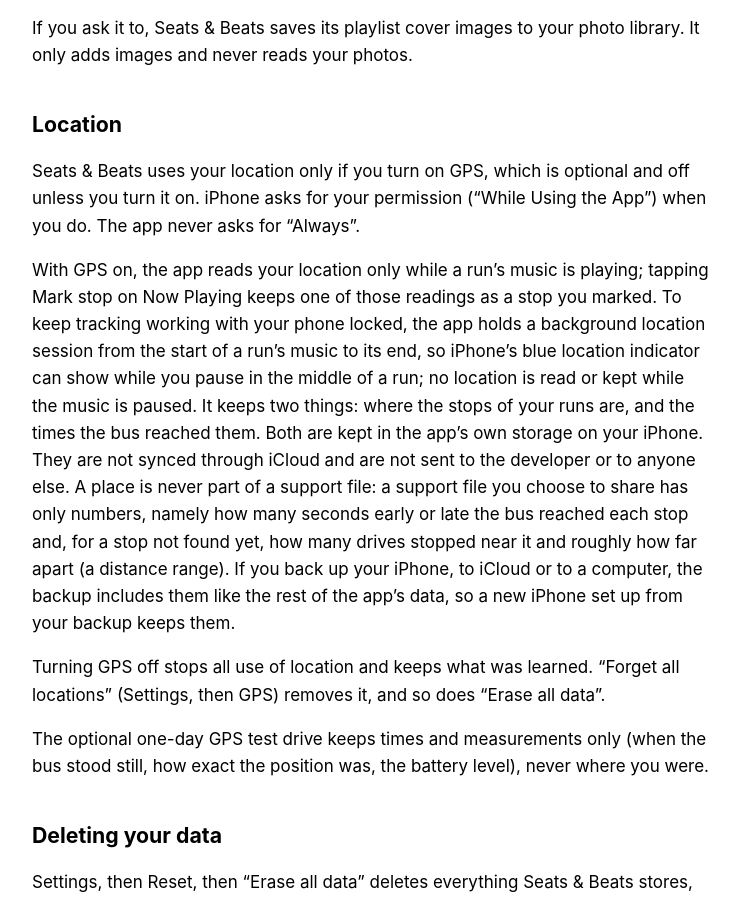
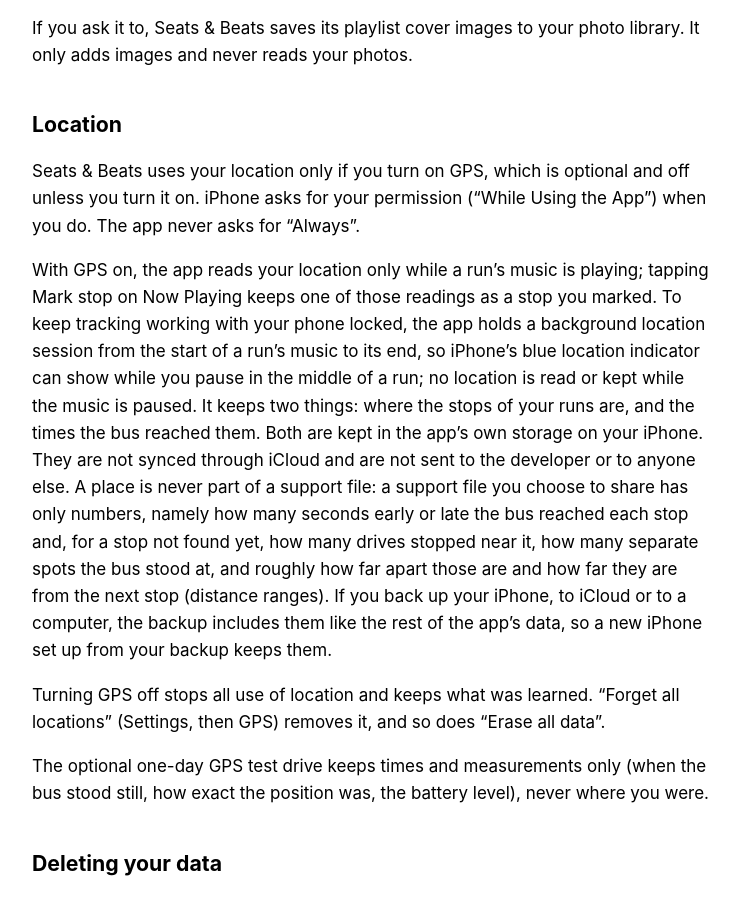
Before and after one commit to seatsandbeats/seatsandbeats.github.io, a Jekyll site: the page built from privacy.md, in a window 1280 px wide and 900 px high, scrolled down 1473 px. Shown: the whole window, without its empty margins (268-1007 px from the left). Built offline with Jekyll 4.4.1, drawn with Linux system fonts in a browser that asks for light colours; our own code applies the rules of GitHub Pages for plain Markdown files; some of the changed text lies outside the part shown.

Commit message:
Privacy policy: support file's stop numbers (spots, distance to the next stop)

```diff
--- a/privacy.md
+++ b/privacy.md
@@ -29,7 +29,7 @@ If you ask it to, Seats & Beats saves its playlist cover images to your photo li
 
 Seats & Beats uses your location only if you turn on GPS, which is optional and off unless you turn it on. iPhone asks for your permission ("While Using the App") when you do. The app never asks for "Always".
 
-With GPS on, the app reads your location only while a run's music is playing; tapping Mark stop on Now Playing keeps one of those readings as a stop you marked. To keep tracking working with your phone locked, the app holds a background location session from the start of a run's music to its end, so iPhone's blue location indicator can show while you pause in the middle of a run; no location is read or kept while the music is paused. It keeps two things: where the stops of your runs are, and the times the bus reached them. Both are kept in the app's own storage on your iPhone. They are not synced through iCloud and are not sent to the developer or to anyone else. A place is never part of a support file: a support file you choose to share has only numbers, namely how many seconds early or late the bus reached each stop and, for a stop not found yet, how many drives stopped near it and roughly how far apart (a distance range). If you back up your iPhone, to iCloud or to a computer, the backup includes them like the rest of the app's data, so a new iPhone set up from your backup keeps them.
+With GPS on, the app reads your location only while a run's music is playing; tapping Mark stop on Now Playing keeps one of those readings as a stop you marked. To keep tracking working with your phone locked, the app holds a background location session from the start of a run's music to its end, so iPhone's blue location indicator can show while you pause in the middle of a run; no location is read or kept while the music is paused. It keeps two things: where the stops of your runs are, and the times the bus reached them. Both are kept in the app's own storage on your iPhone. They are not synced through iCloud and are not sent to the developer or to anyone else. A place is never part of a support file: a support file you choose to share has only numbers, namely how many seconds early or late the bus reached each stop and, for a stop not found yet, how many drives stopped near it, how many separate spots the bus stood at, and roughly how far apart those are and how far they are from the next stop (distance ranges). If you back up your iPhone, to iCloud or to a computer, the backup includes them like the rest of the app's data, so a new iPhone set up from your backup keeps them.
 
 Turning GPS off stops all use of location and keeps what was learned. "Forget all locations" (Settings, then GPS) removes it, and so does "Erase all data".
 
```
Also changed, not shown: other parts of privacy.md (+1 -1 lines).
